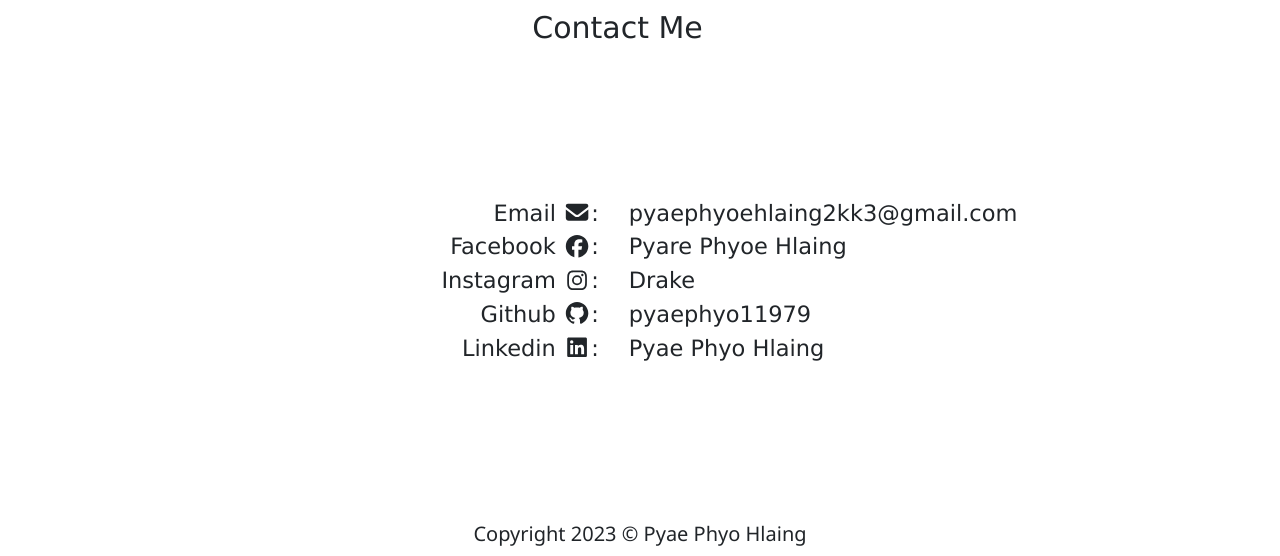
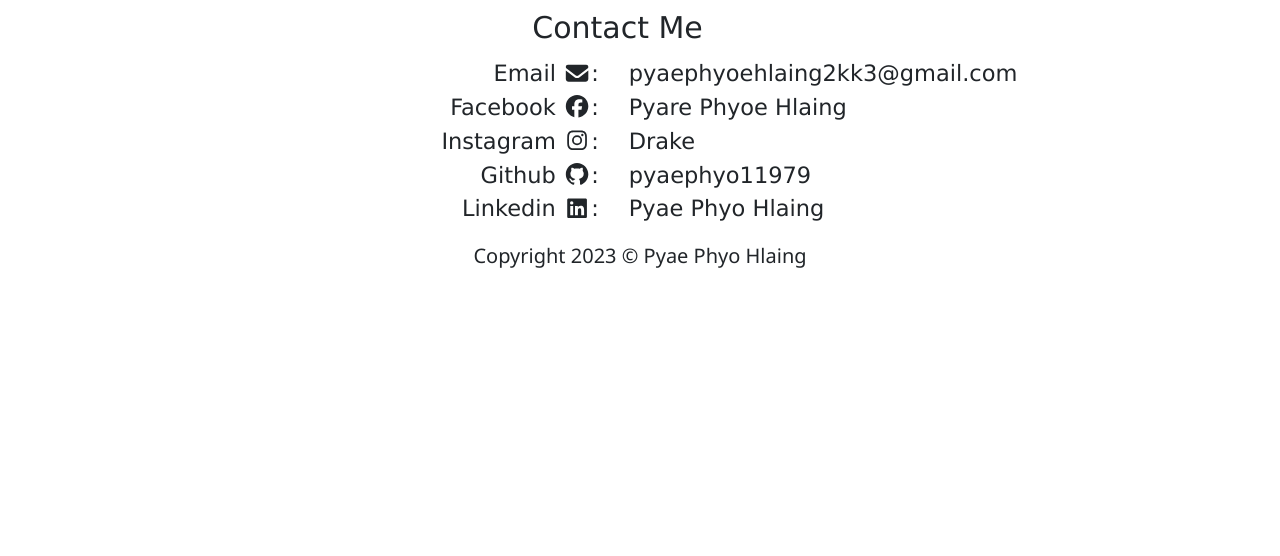
Before and after one commit to pyaephyo11979/Portfollio, a plain HTML site: page index.html in a window 1280 px wide. Shown: the part 1268-1824 px from the top of the page. After the commit the page ends 1546 px from the top, so only its background shows below. Drawn offline with nearby package versions, Linux system fonts and the light colour scheme.

Commit message:
Edit index.html

```diff
--- a/index.html
+++ b/index.html
@@ -138,7 +138,7 @@
                     </div>
                 </div>
             </div>
-            <div id="Contact" class="row mt-2 mb-2 container-fluid" style="width:100%; height:500px;">
+            <div id="Contact" class="row mt-2 mb-2 container-fluid" >
                 <div class="row text-center">
                     <span class="d-block fs-2 mb-2">Contact Me</span>
                     <div class="col text-end">
```
